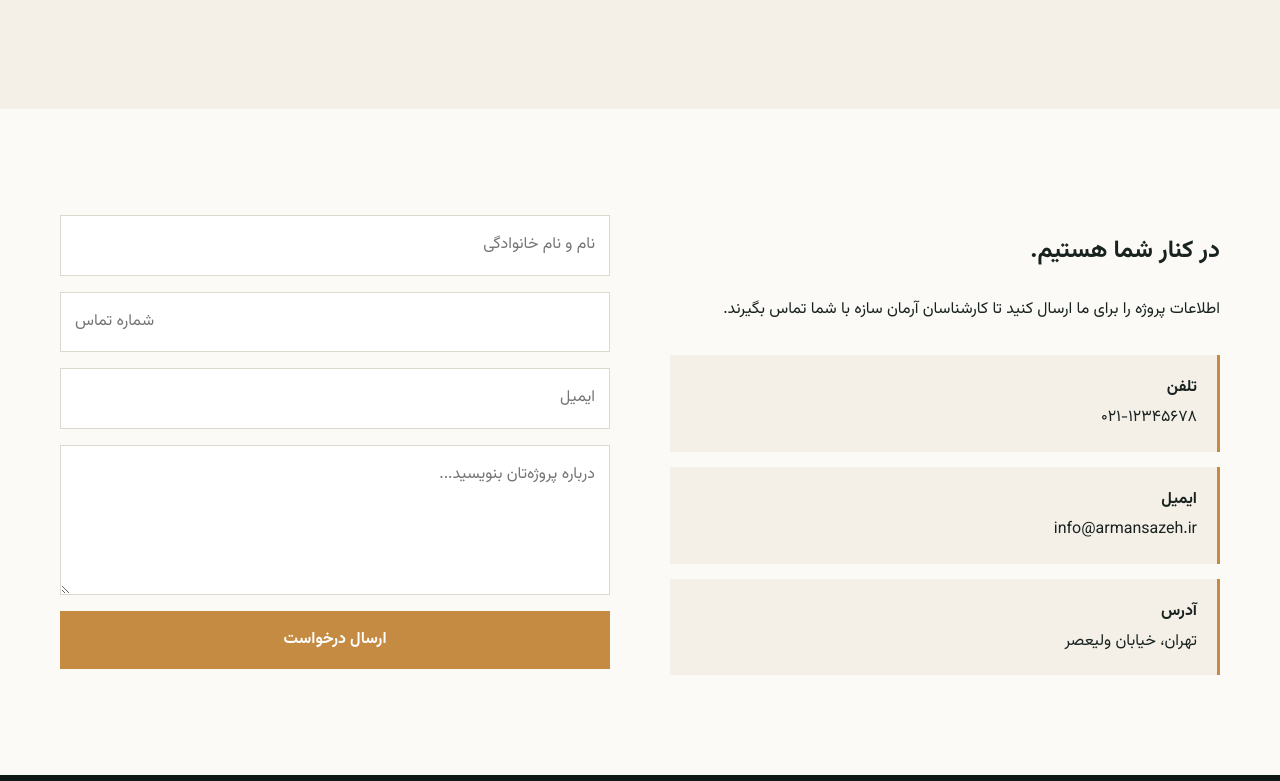
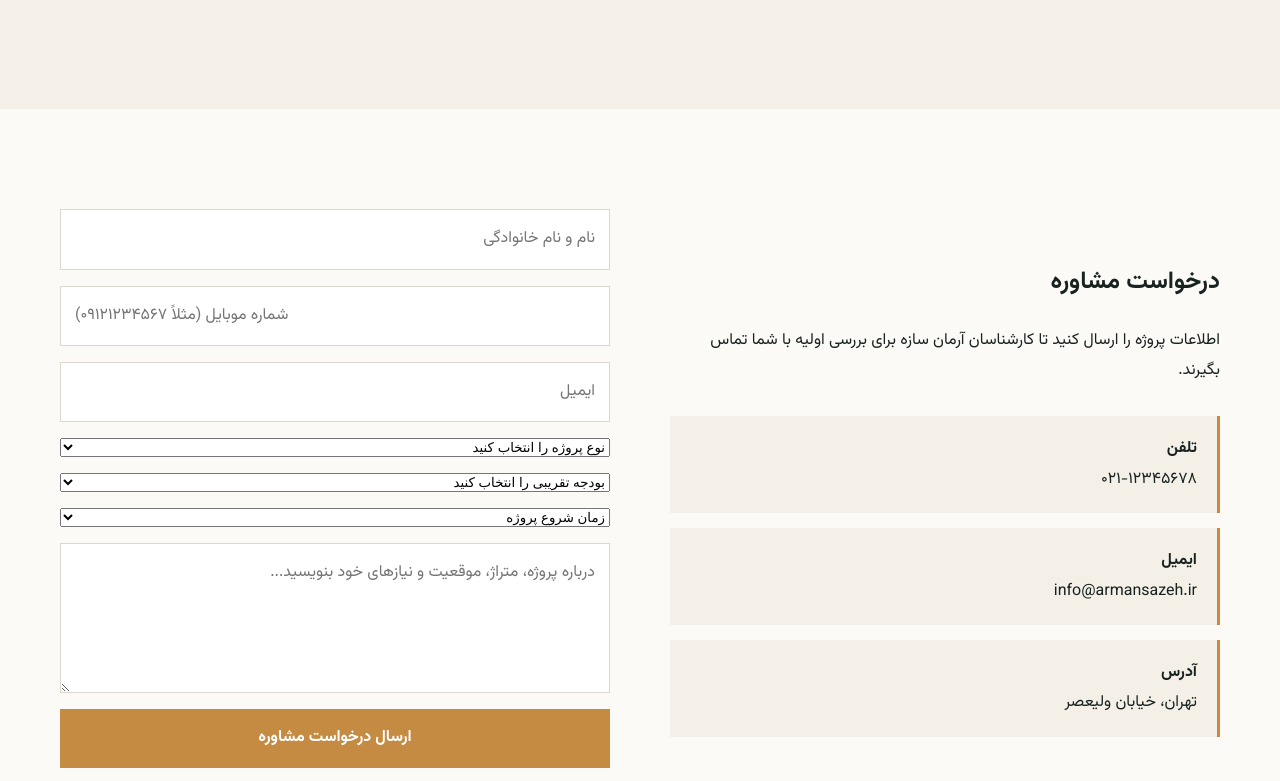
Before and after one commit to mydsoftware/test_site, a Next.js app: page /contact in a window 1280 px wide. Shown: the part 279-1060 px from the top of the page. Built offline with nearby package versions, Linux system fonts and the light colour scheme.

Commit message:
feat: تکمیل فرم درخواست مشاوره

```diff
--- a/app/contact/page.tsx
+++ b/app/contact/page.tsx
@@ -1,3 +1,26 @@
 'use client';
-import {FormEvent,useState} from 'react';
-export default function Contact(){const [sent,setSent]=useState(false);function submit(e:FormEvent<HTMLFormElement>){e.preventDefault();setSent(true)}return <><section className="page-hero"><div className="container"><span className="eyebrow">ارتباط با ما</span><h1>برای پروژه‌تان با ما صحبت کنید.</h1></div></section><section className="section"><div className="container split"><div><h2>در کنار شما هستیم.</h2><p>اطلاعات پروژه را برای ما ارسال کنید تا کارشناسان آرمان سازه با شما تماس بگیرند.</p><div className="feature-list"><div className="feature"><strong>تلفن</strong><br/>۰۲۱-۱۲۳۴۵۶۷۸</div><div className="feature"><strong>ایمیل</strong><br/>info@armansazeh.ir</div><div className="feature"><strong>آدرس</strong><br/>تهران، خیابان ولیعصر</div></div></div><form className="form" onSubmit={submit}><input required name="name" placeholder="نام و نام خانوادگی"/><input required type="tel" name="phone" placeholder="شماره تماس"/><input required type="email" name="email" placeholder="ایمیل"/><textarea required name="message" placeholder="درباره پروژه‌تان بنویسید..."/><button className="btn" type="submit">ارسال درخواست</button>{sent&&<p>درخواست شما با موفقیت ثبت شد. در نسخه بعدی این فرم به API متصل خواهد شد.</p>}</form></div></section></>}
+import { FormEvent, useState } from 'react';
+
+export default function Contact(){
+  const [sent,setSent]=useState(false);
+  function submit(e:FormEvent<HTMLFormElement>){e.preventDefault();setSent(true)}
+  return <>
+    <section className="page-hero"><div className="container"><span className="eyebrow">ارتباط با ما</span><h1>برای پروژه‌تان با ما صحبت کنید.</h1></div></section>
+    <section className="section"><div className="container split">
+      <div><h2>درخواست مشاوره</h2><p>اطلاعات پروژه را ارسال کنید تا کارشناسان آرمان سازه برای بررسی اولیه با شما تماس بگیرند.</p>
+        <div className="feature-list"><div className="feature"><strong>تلفن</strong><br/>۰۲۱-۱۲۳۴۵۶۷۸</div><div className="feature"><strong>ایمیل</strong><br/>info@armansazeh.ir</div><div className="feature"><strong>آدرس</strong><br/>تهران، خیابان ولیعصر</div></div>
+      </div>
+      <form className="form" onSubmit={submit}>
+        <input required name="name" placeholder="نام و نام خانوادگی" aria-label="نام و نام خانوادگی"/>
+        <input required pattern="09[0-9]{9}" type="tel" name="phone" placeholder="شماره موبایل (مثلاً ۰۹۱۲۱۲۳۴۵۶۷)" aria-label="شماره موبایل"/>
+        <input required type="email" name="email" placeholder="ایمیل" aria-label="ایمیل"/>
+        <select required name="projectType" defaultValue="" aria-label="نوع پروژه"><option value="" disabled>نوع پروژه را انتخاب کنید</option><option>مسکونی</option><option>تجاری</option><option>ویلایی</option><option>بازسازی</option><option>عمرانی</option></select>
+        <select required name="budget" defaultValue="" aria-label="بودجه تقریبی"><option value="" disabled>بودجه تقریبی را انتخاب کنید</option><option>کمتر از ۵ میلیارد تومان</option><option>۵ تا ۱۵ میلیارد تومان</option><option>۱۵ تا ۳۰ میلیارد تومان</option><option>بیش از ۳۰ میلیارد تومان</option></select>
+        <select required name="start" defaultValue="" aria-label="زمان شروع"><option value="" disabled>زمان شروع پروژه</option><option>فوری</option><option>۱ تا ۳ ماه آینده</option><option>۳ تا ۶ ماه آینده</option><option>بیش از ۶ ماه آینده</option></select>
+        <textarea required name="message" placeholder="درباره پروژه، متراژ، موقعیت و نیازهای خود بنویسید..." aria-label="توضیحات پروژه"/>
+        <button className="btn" type="submit">ارسال درخواست مشاوره</button>
+        {sent&&<p role="status">درخواست شما ثبت شد. برای اتصال واقعی به سیستم پیگیری، فرم در مرحله اتصال Backend آماده است.</p>}
+      </form>
+    </div></section>
+  </>
+}
```
